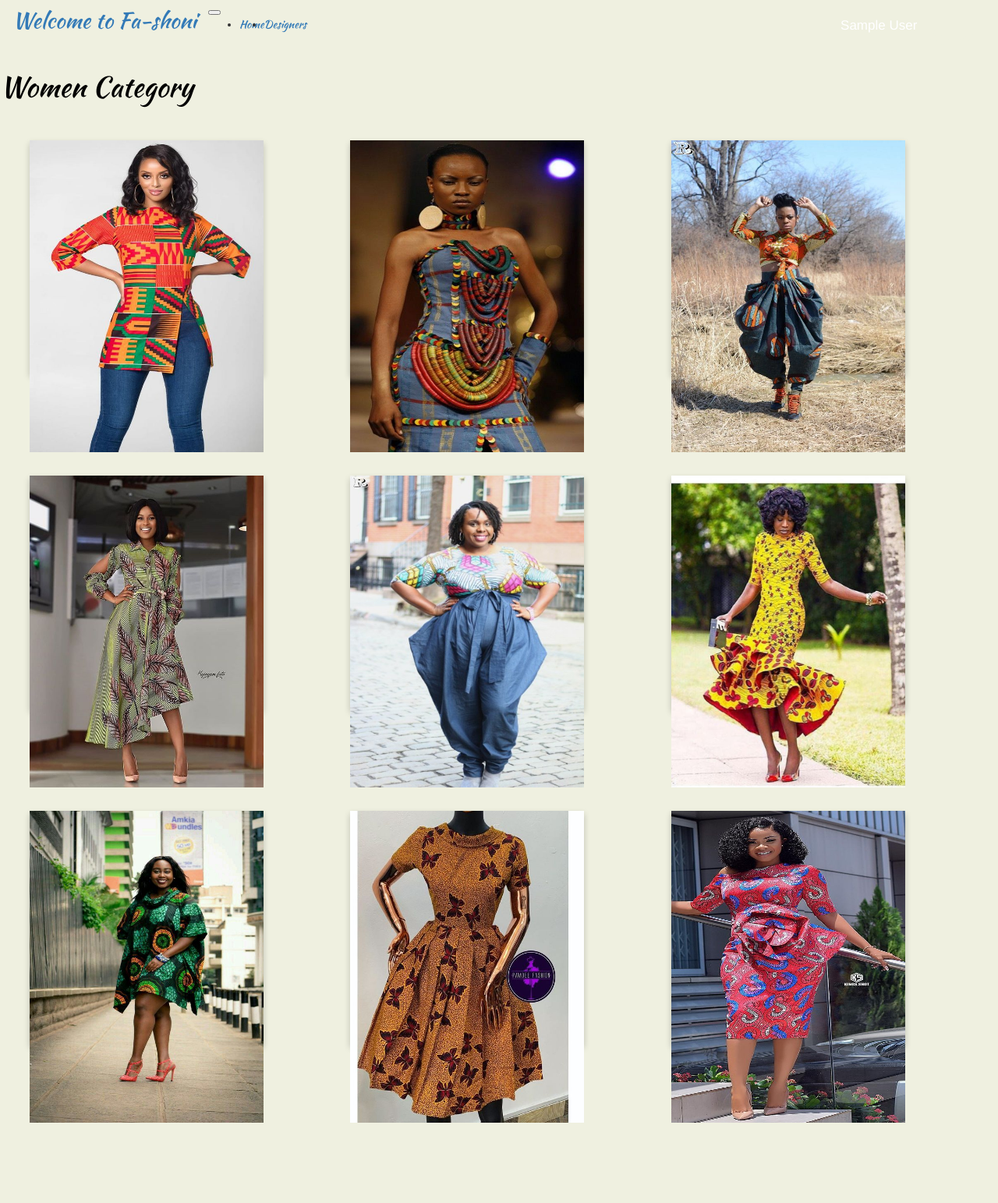
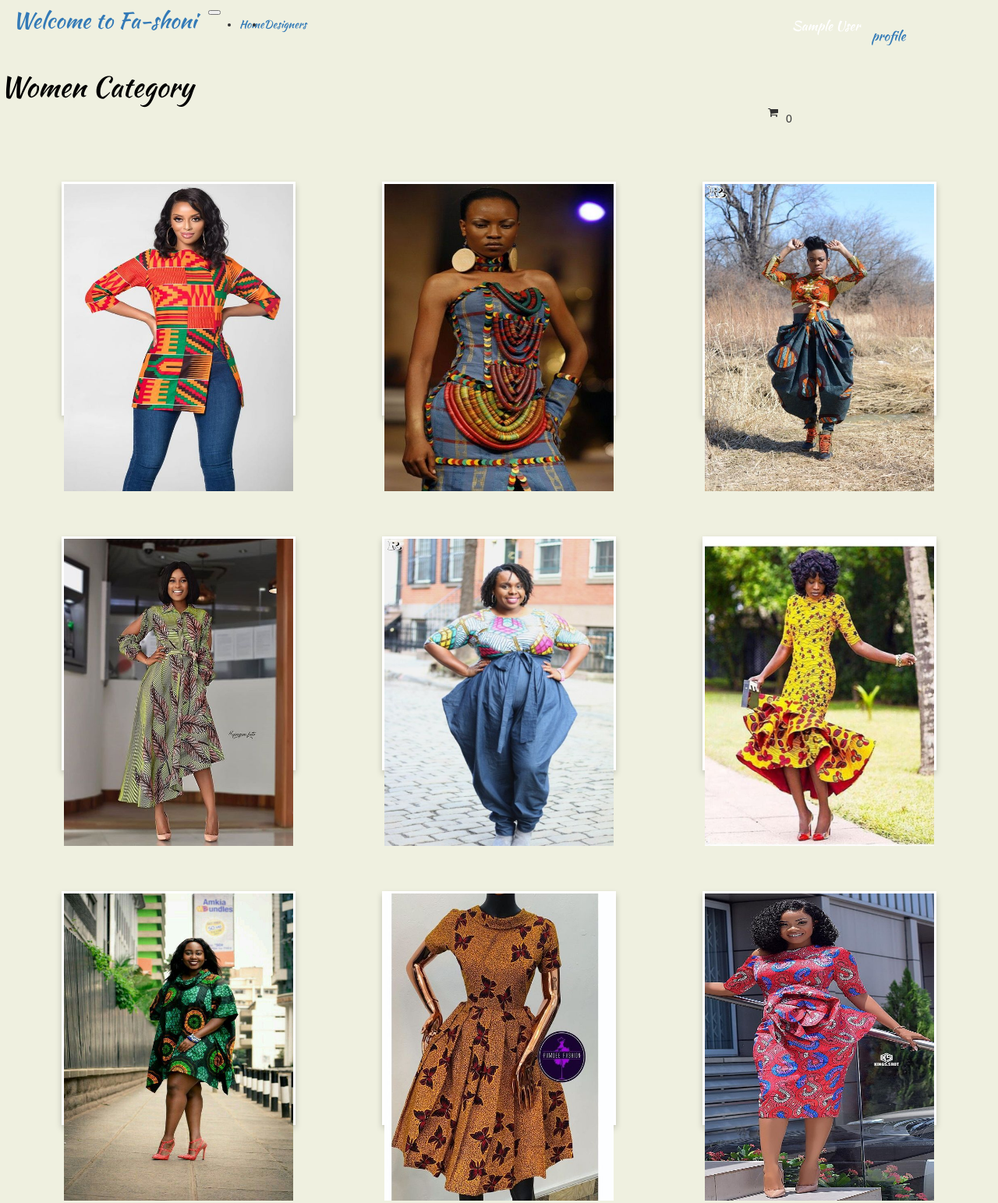
Before and after one commit to Vivvianne/fa-shoni, a Flask app: page /women in a window 1280 px wide. Shown: the whole page at 78% size. Before the commit the page ends 1440 px from the top, so only its background shows below. Run offline with Flask 2, Linux system fonts and the light colour scheme; the visitor is signed in with stand-in values (Sample User, id 1); data comes from the database, SQL or seed files in the repository; some libraries are stand-ins or nearby versions.

Commit message:
added code fo the profile page

```diff
--- a/app/main/views.py
+++ b/app/main/views.py
@@ -2,8 +2,9 @@ from flask import render_template,request,redirect,url_for
 from . import main
 from ..models import User,Subscription
 from .. import db
-from .forms import SubscriptionForm
+from .forms import SubscriptionForm ,UpdateForm
 from ..email import mail_message
+from flask_login import login_user, logout_user, login_required
 
 
 
@@ -107,3 +108,22 @@ def search_designers(search):
         table = Profile(profile)
         table.border = True
         return render_template('designer.html', table=table)
+
+
+@main.route('/user/<name>', methods=['GET','POST'])
+@login_required
+def profile(name):
+    form = UpdateForm()
+
+    return render_template('profile.html',title='profile',form=form)
+
+@main.route('/user/<name>/update/pic',methods= ['POST'])
+@login_required
+def update_pic(name):
+    user = User.query.filter_by(username = name).first()
+    if 'photo' in request.files:
+        filename = photos.save(request.files['photo'])
+        path = f'photos/{filename}'
+        user.profile_pic_path = path
+        db.session.commit()
+    return redirect(url_for('main.profile',name=name))
--- a/app/templates/navbar.html
+++ b/app/templates/navbar.html
@@ -14,7 +14,8 @@
         </ul>
         <ul class="nav navbar-nav navbar-right" style="text-align: right; font-size: 17px">
             {% if current_user.is_authenticated %}
-            <li style="color:white;">{{current_user.name}}</li>&nbsp;&nbsp;&nbsp;
+            <li style="color:white; font-family: 'Kaushan Script', cursive; font-size:1em;" >{{current_user.name}}</li>&nbsp;&nbsp;&nbsp;
+            <li><a class="navbar-brand"  style="font-family: 'Kaushan Script', cursive; font-size:1em; "href="{{url_for('main.profile',name = current_user.name)}}">profile</a></li>
             <li><a class="sign" href="{{url_for('auth.logout')}}" style="font-family: 'Kaushan Script', cursive; font-size:1em;">Sign out</a></li>
             {% else %}
             <li><a class="sign" href="{{url_for('auth.login')}}" style="font-family: 'Kaushan Script', cursive; font-size:1em;">sign in</a></li>
--- a/app/templates/women.html
+++ b/app/templates/women.html
@@ -1,177 +1,231 @@
 {% extends 'base.html' %}
 {% block styles %}
 {{super()}}
+<link rel="stylesheet" href="../static/css/main.css">
+<link rel="stylesheet" href="../static/css/cart.css">
+<script src="https://code.jquery.com/jquery-3.4.0.js" integrity="sha256-DYZMCC8HTC+QDr5QNaIcfR7VSPtcISykd+6eSmBW5qo="
+      crossorigin="anonymous"></script>
+<script src="../static/js/cart.js"></script>
+<link rel="stylesheet" href="https://stackpath.bootstrapcdn.com/bootstrap/3.4.1/css/bootstrap.min.css"
+      integrity="sha384-HSMxcRTRxnN+Bdg0JdbxYKrThecOKuH5zCYotlSAcp1+c8xmyTe9GYg1l9a69psu" crossorigin="anonymous">
+<script src="https://stackpath.bootstrapcdn.com/bootstrap/3.4.1/js/bootstrap.min.js"
+      integrity="sha384-aJ21OjlMXNL5UyIl/XNwTMqvzeRMZH2w8c5cRVpzpU8Y5bApTppSuUkhZXN0VxHd" crossorigin="anonymous">
+</script>
+<link rel="stylesheet" href="https://cdnjs.cloudflare.com/ajax/libs/font-awesome/4.7.0/css/font-awesome.min.css">
 <link rel="stylesheet" href="{{url_for('static',filename='css/main.css')}}">
 <link href="https://fonts.googleapis.com/css?family=Kaushan+Script&display=swap" rel="stylesheet">
 <link href="https://fonts.googleapis.com/css?family=Gloria+Hallelujah&display=swap" rel="stylesheet">
 {% endblock %}
 {%block content%}
 <h1 style="font-family: 'Kaushan Script', cursive;">Women Category</h1>
+<section class="details">
+      <div class="col-md-6">
+            <p></p>
+      </div>
+      <div class="col-md-3">
+            <p></p>
+      </div>
+      <div class="col-md-3 cart-picture">
+            <i class="fa fa-shopping-cart"></i>
+            <p id="cart-items">0</p>
+      </div>
+</section>
+<div class="cart-full">
+</div>
+<section class="header">
+      <div class="row" id="header">
+      </div>
+</section>
 <div class="row">
-            <div class="col-md-4">
-                    <div class="flip-card" >
-                            <div class="flip-card-inner" >
-                              <div class="flip-card-front" >
-                                    <img src="../static/photos/women/image10women.jpg" alt="no image" style="height:400px;width:300px;">
+      <div class="col-md-4 price">
+            <div class="flip-card">
+                  <div class="flip-card-inner">
+                        <div class="flip-card-front">
+                              <img src="../static/photos/women/image10women.jpg" alt="no image"
+                                    style="height:400px;width:300px;">
                         </div>
                         <div class="flip-card-back" style="font-family: 'Gloria Hallelujah', cursive;">
-                                <h2>Blouse/Check</h2>
+                              <h2 class="title1">Blouse/Check</h2>
                               <p>Type : Blouse</p>
                               <p>Material : Kitenge</p>
                               <p>Size : All available</p>
-                                <p>Price : 500(full set)</p>
+                              <p class="price1">Price : 500(full set)</p>
                               <p>Designed by :Check me</p>
-                                <p>To Contact designer visit<a style="color:red;" href="{{url_for('main.designers')}}"> here</a></p>
+                              <p>To Contact designer visit<a style="color:red;" href="{{url_for('main.designers')}}">
+                                          here</a></p>
+                              <img src="../static/photos/add2.png" alt="" srcset="" class="addcart1">
                         </div>
                   </div>
             </div>
       </div>
-                <div class="col-md-4">
-                        <div class="flip-card" >
-                                <div class="flip-card-inner" >
-                                  <div class="flip-card-front" >
-                                        <img src="../static/photos/women/image2wo.jpg" alt="no image" style="height:400px;width:300px;">
+      <div class="col-md-4 price">
+            <div class="flip-card">
+                  <div class="flip-card-inner">
+                        <div class="flip-card-front">
+                              <img src="../static/photos/women/image2wo.jpg" alt="no image"
+                                    style="height:400px;width:300px;">
                         </div>
                         <div class="flip-card-back" style="font-family: 'Gloria Hallelujah', cursive;">
-                                        <h2>Cloth/Vincent</h2>
+                              <h2 class="title2">Cloth/Vincent</h2>
                               <p>Type : Full cloth</p>
                               <p>Material : Kitenge</p>
                               <p>Size : All available</p>
-                                        <p>Price : 1000</p>
+                              <p class="price2">Price : 1000</p>
                               <p>Designed by: Vincent</p>
-                                        <p>To Contact designer visit<a style="color:red;" href="{{url_for('main.designers')}}"> here</a></p>
+                              <p>To Contact designer visit<a style="color:red;" href="{{url_for('main.designers')}}">
+                                          here</a></p>
+                              <img src="../static/photos/add2.png" alt="" srcset="" class="addcart2">
                         </div>
                   </div>
             </div>
-
       </div>
-                <div class="col-md-4">
-                        <div class="flip-card" >
-                                <div class="flip-card-inner" >
-                                  <div class="flip-card-front" >
-                                        <img src="../static/photos/women/image3wo.jpg" alt="no image" style="height:400px;width:300px;">
+      <div class="col-md-4 price">
+            <div class="flip-card">
+                  <div class="flip-card-inner">
+                        <div class="flip-card-front">
+                              <img src="../static/photos/women/image3wo.jpg" alt="no image"
+                                    style="height:400px;width:300px;">
                         </div>
                         <div class="flip-card-back" style="font-family: 'Gloria Hallelujah', cursive;">
-                                        <h2>Cloth/Hamida</h2>
+                              <h2 class="title3">Cloth/Hamida</h2>
                               <p>Type: Full cloth</p>
                               <p>Material : Kitenge</p>
                               <p>Size : All available</p>
-                                        <p>Price : 1000</p>
+                              <p class="price3">Price : 1000</p>
                               <p>Designed by : Hamida</p>
-                                        <p>To Contact designer visit<a style="color:red;" href="{{url_for('main.designers')}}"> here</a></p>
+                              <p>To Contact designer visit<a style="color:red;" href="{{url_for('main.designers')}}">
+                                          here</a></p>
+                              <img src="../static/photos/add2.png" alt="" srcset="" class="addcart3">
                         </div>
                   </div>
             </div>
       </div>
 </div>
 <div class="row" style="padding-top:130px;">
-            <div class="col-md-4">
-                    <div class="flip-card" >
-                            <div class="flip-card-inner" >
-                              <div class="flip-card-front" >
-                                    <img src="../static/photos/women/image4wo.jpg" alt="no image" style="height:400px;width:300px;">
+      <div class="col-md-4 price">
+            <div class="flip-card">
+                  <div class="flip-card-inner">
+                        <div class="flip-card-front">
+                              <img src="../static/photos/women/image4wo.jpg" alt="no image"
+                                    style="height:400px;width:300px;">
                         </div>
                         <div class="flip-card-back" style="font-family: 'Gloria Hallelujah', cursive;">
-                                    <h2>Dress/Kepgetich</h2>
+                              <h2 class="title4">Dress/Kepgetich</h2>
                               <p>Type : full dress</p>
                               <p>Material : Kitenge</p>
                               <p>Size : All available</p>
-                                    <p>Price : 700</p>
+                              <p class="price4">Price : 700</p>
                               <p>Designed By : Kepgetich</p>
-                                    <p>To Contact designer visit<a style="color:red;" href="{{url_for('main.designers')}}"> here</a></p>
+                              <p>To Contact designer visit<a style="color:red;" href="{{url_for('main.designers')}}">
+                                          here</a></p>
+                              <img src="../static/photos/add2.png" alt="" srcset="" class="addcart4">
                         </div>
                   </div>
             </div>
       </div>
-            <div class="col-md-4">
-                    <div class="flip-card" >
-                            <div class="flip-card-inner" >
-                              <div class="flip-card-front" >
-                                    <img src="../static/photos/women/image5wo.jpg" alt="no image" style="height:400px;width:300px;">
+      <div class="col-md-4 price">
+            <div class="flip-card">
+                  <div class="flip-card-inner">
+                        <div class="flip-card-front">
+                              <img src="../static/photos/women/image5wo.jpg" alt="no image"
+                                    style="height:400px;width:300px;">
                         </div>
                         <div class="flip-card-back" style="font-family: 'Gloria Hallelujah', cursive;">
-                                    <h2>Cloth/Annete</h2>
+                              <h2 class="title5">Cloth/Annete</h2>
                               <p>Type : full cloth</p>
                               <p>Material : Kitenge</p>
                               <p>Size : All available</p>
-                                    <p>Price : 900</p>
+                              <p class="price5">Price : 900</p>
                               <p>Designed by : Annete</p>
-                                    <p>To Contact designer visit<a style="color:red;" href="{{url_for('main.designers')}}"> here</a></p>
+                              <p>To Contact designer visit<a style="color:red;" href="{{url_for('main.designers')}}">
+                                          here</a></p>
+                              <img src="../static/photos/add2.png" alt="" srcset="" class="addcart5">
                         </div>
                   </div>
             </div>
-
       </div>
-            <div class="col-md-4">
-                    <div class="flip-card" >
-                            <div class="flip-card-inner" >
-                              <div class="flip-card-front" >
-                                    <img src="../static/photos/women/image6wo.jpg" alt="no image" style="height:400px;width:300px;">
+      <div class="col-md-4 price">
+            <div class="flip-card">
+                  <div class="flip-card-inner">
+                        <div class="flip-card-front">
+                              <img src="../static/photos/women/image6wo.jpg" alt="no image"
+                                    style="height:400px;width:300px;">
                         </div>
                         <div class="flip-card-back" style="font-family: 'Gloria Hallelujah', cursive;">
-                                    <h2>Dress/Solomon</h2>
+                              <h2 class="title6">Dress/Solomon</h2>
                               <p>Type : Full dress</p>
                               <p>Material : Kitenge</p>
                               <p>Size : All available</p>
-                                    <p>Price : 700</p>
+                              <p class="price6">Price : 700</p>
                               <p>Designed by : Solomon Mdogo</p>
-                                    <p>To Contact designer visit<a style="color:red;" href="{{url_for('main.designers')}}"> here</a></p>
+                              <p>To Contact designer visit<a style="color:red;" href="{{url_for('main.designers')}}">
+                                          here</a></p>
+                              <img src="../static/photos/add2.png" alt="" srcset="" class="addcart6">
                         </div>
                   </div>
             </div>
       </div>
 </div>
 <div class="row" style="padding-top:130px;">
-                <div class="col-md-4">
-                        <div class="flip-card" >
-                                <div class="flip-card-inner" >
-                                  <div class="flip-card-front" >
-                                        <img src="../static/photos/women/image7wo.jpg" alt="no image" style="height:400px;width:300px;">
+      <div class="col-md-4 price">
+            <div class="flip-card">
+                  <div class="flip-card-inner">
+                        <div class="flip-card-front">
+                              <img src="../static/photos/women/image7wo.jpg" alt="no image"
+                                    style="height:400px;width:300px;">
                         </div>
                         <div class="flip-card-back" style="font-family: 'Gloria Hallelujah', cursive;">
-                                        <h2>Dress/Kitenge</h2>
+                              <h2 class="title7">Dress/Kitenge</h2>
                               <p>Type : dress</p>
                               <p>Material : Kitenge</p>
                               <p>Size : All available</p>
-                                        <p>Price : 800</p>
+                              <p class="price7">Price : 800</p>
                               <p>Designed by : Kitenge org</p>
-                                        <p>To Contact designer visit<a style="color:red;" href="{{url_for('main.designers')}}"> here</a></p>
+                              <p>To Contact designer visit<a style="color:red;" href="{{url_for('main.designers')}}">
+                                          here</a></p>
+                              <img src="../static/photos/add2.png" alt="" srcset="" class="addcart7">
                         </div>
                   </div>
             </div>
       </div>
-                <div class="col-md-4">
-                        <div class="flip-card" >
-                                <div class="flip-card-inner" >
-                                  <div class="flip-card-front" >
-                                        <img src="../static/photos/women/image8women.jpg" alt="no image" style="height:400px;width:300px;">
+      <div class="col-md-4 price">
+            <div class="flip-card">
+                  <div class="flip-card-inner">
+                        <div class="flip-card-front">
+                              <img src="../static/photos/women/image8women.jpg" alt="no image"
+                                    style="height:400px;width:300px;">
                         </div>
                         <div class="flip-card-back" style="font-family: 'Gloria Hallelujah', cursive;">
-                                        <h2>Dress/Fancy</h2>
+                              <h2 class="title8">Dress/Fancy</h2>
                               <p>Type : Dress</p>
                               <p>Material : Kitenge</p>
                               <p>Size : All available</p>
-                                        <p>Price : 600</p>
+                              <p class="price8">Price : 600</p>
                               <p>Designed by : Fancy clothes</p>
-                                        <p>To Contact designer visit<a style="color:red;" href="{{url_for('main.designers')}}"> here</a></p>
+                              <p>To Contact designer visit<a style="color:red;" href="{{url_for('main.designers')}}">
+                                          here</a></p>
+                              <img src="../static/photos/add2.png" alt="" srcset="" class="addcart8">
                         </div>
                   </div>
             </div>
       </div>
-                <div class="col-md-4">
-                        <div class="flip-card" >
-                                <div class="flip-card-inner" >
-                                  <div class="flip-card-front" >
-                                        <img src="../static/photos/women/image9women.jpg" alt="no image" style="height:400px;width:300px;">
+      <div class="col-md-4 price">
+            <div class="flip-card">
+                  <div class="flip-card-inner">
+                        <div class="flip-card-front">
+                              <img src="../static/photos/women/image9women.jpg" alt="no image"
+                                    style="height:400px;width:300px;">
                         </div>
                         <div class="flip-card-back" style="font-family: 'Gloria Hallelujah', cursive;">
-                                        <h2>Cloth/Clothes</h2>
+                              <h2 class="title9">Cloth/Clothes</h2>
                               <p>Type : Full cloth </p>
                               <p>Material : Kitenge</p>
                               <p>Size : All available</p>
-                                        <p>Price : 1000</p>
+                              <p class="price9">Price : 1000</p>
                               <p>Designed by : Clothes company</p>
-                                        <p>To Contact designer visit<a style="color:red;" href="{{url_for('main.designers')}}"> here</a></p>
+                              <p>To Contact designer visit<a style="color:red;" href="{{url_for('main.designers')}}">
+                                          here</a></p>
+                              <img src="../static/photos/add2.png" alt="" srcset="" class="addcart9">
                         </div>
                   </div>
             </div>
```
Also changed, not shown: app/auth/forms.py (+7 -2 lines), app/main/forms.py (+11 -2 lines), app/models.py (+14 -1 lines), app/templates/men.html (+67 -28 lines), app/templates/profile.html (+30 -0 lines), migrations/versions/1f66357e344f_second_migration.py (added, +32 -0 lines), app/static/profile_pic/default.jpg (added). Lines whose indentation alone changed are shown as unchanged.
